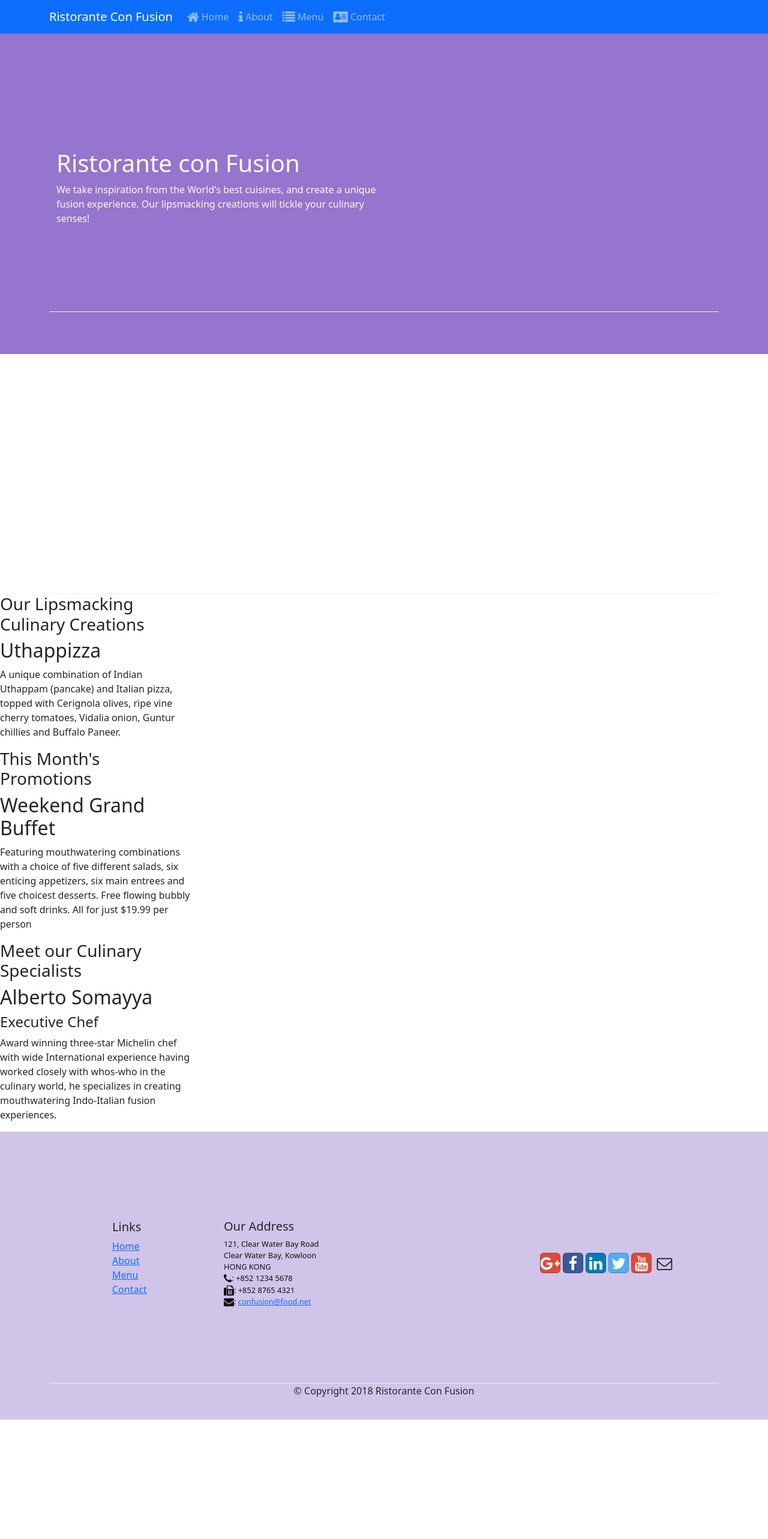
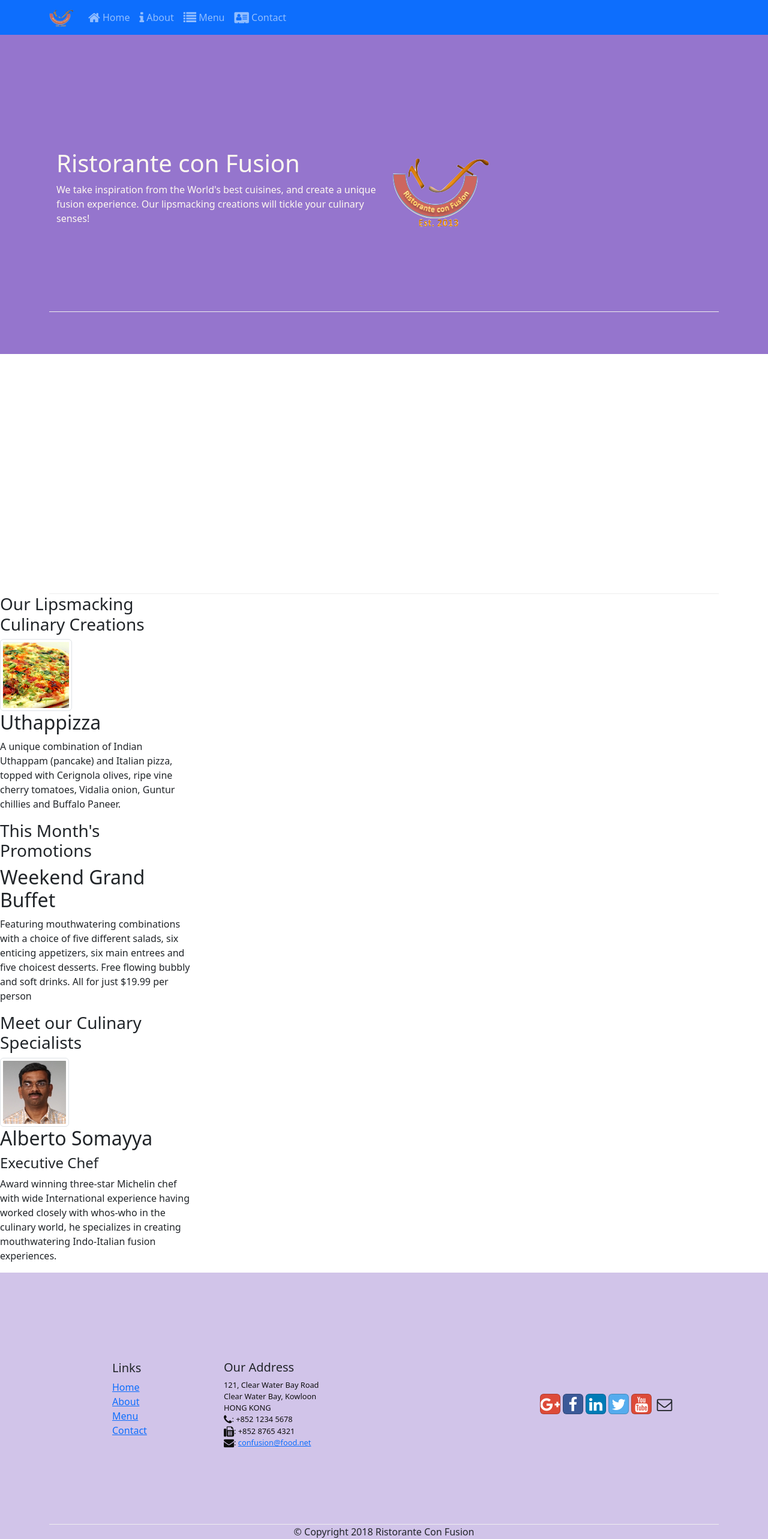
Before and after one commit to stereyno/git-test, a website: page index.html in a window 1280 px wide. Shown: the top 2565 px of the page at 60% size. Before the commit the page ends 2366 px from the top, so only its background shows below. Drawn offline with nearby package versions, Linux system fonts and the light colour scheme.

Commit message:
images and media

```diff
--- a/index.html
+++ b/index.html
@@ -20,7 +20,7 @@
 
     <nav class="navbar navbar-dark navbar-expand-sm bg-primary fixed-top">
         <div class="container">
-            <a class="navbar-brand" href="#">Ristorante Con Fusion</a>
+            <a class="navbar-brand mr-auto" href="#"><img src="img/logo.png" height="30" width="41"></a>
                 <div class="collapse navbar-collapse" id="Navbar">
                     <ul class="navbar-nav mr-auto">
                         <li class="nav-item active"><a class="nav-link" href="#"><span class="fa fa-home fa-lg"></span> Home</a></li>
@@ -42,7 +42,8 @@
                     <h1>Ristorante con Fusion</h1>
                     <p>We take inspiration from the World's best cuisines, and create a unique fusion experience. Our lipsmacking creations will tickle your culinary senses!</p>
                 </div>
-                <div class="col-12 col-sm-6">
+                <div class="col-12 col-sm align-self-center">
+                    <img src="img/logo.png" class="img-fluid">
                 </div>
             </div>
         </div>
@@ -57,9 +58,16 @@
             <div>
                 <h3>Our Lipsmacking Culinary Creations</h3>
             </div>
-            <div>
-                <h2>Uthappizza</h2>
-                <p>A unique combination of Indian Uthappam (pancake) and Italian pizza, topped with Cerignola olives, ripe vine cherry tomatoes, Vidalia onion, Guntur chillies and Buffalo Paneer.</p>
+            <div class="media">
+                <img class="d-flex mr-3 img-thumbnail align-self-center"
+                        src="img/uthappizza.png" alt="Uthappizza">
+                <div class="media-body">
+                    <h2 class="mt-0">Uthappizza</h2>
+                    <p class="d-none d-sm-block">A unique combination of Indian Uthappam (pancake) and
+                        Italian pizza, topped with Cerignola olives, ripe vine
+                        cherry tomatoes, Vidalia onion, Guntur chillies and
+                        Buffalo Paneer.</p>
+                </div>
             </div>
         </div>
 
@@ -78,10 +86,18 @@
             <div>
                 <h3>Meet our Culinary Specialists</h3>
             </div>
-            <div>
-                <h2>Alberto Somayya</h2>
-                <h4>Executive Chef</h4>
-                <p>Award winning three-star Michelin chef with wide International experience having worked closely with whos-who in the culinary world, he specializes in creating mouthwatering Indo-Italian fusion experiences. </p>
+            <div class="media">
+                <img class="d-flex mr-3 img-thumbnail align-self-center"
+                        src="img/alberto.png" alt="Alberto Somayya">
+                <div class="media-body">
+                    <h2 class="mt-0">Alberto Somayya</h2>
+                    <h4>Executive Chef</h4>
+                    <p class="d-none d-sm-block">Award winning three-star Michelin chef with wide
+                        International experience having worked closely with
+                        whos-who in the culinary world, he specializes in
+                        creating mouthwatering Indo-Italian fusion experiences.
+                        </p>
+                </div>
             </div>
         </div>
     </div>
```
Also changed, not shown: aboutus.html (+3 -2 lines), contactus.html (+3 -2 lines), img/alberto.png (added), img/buffet.png (added), img/logo.png (added), img/uthappizza.png (added), 1 other file.
